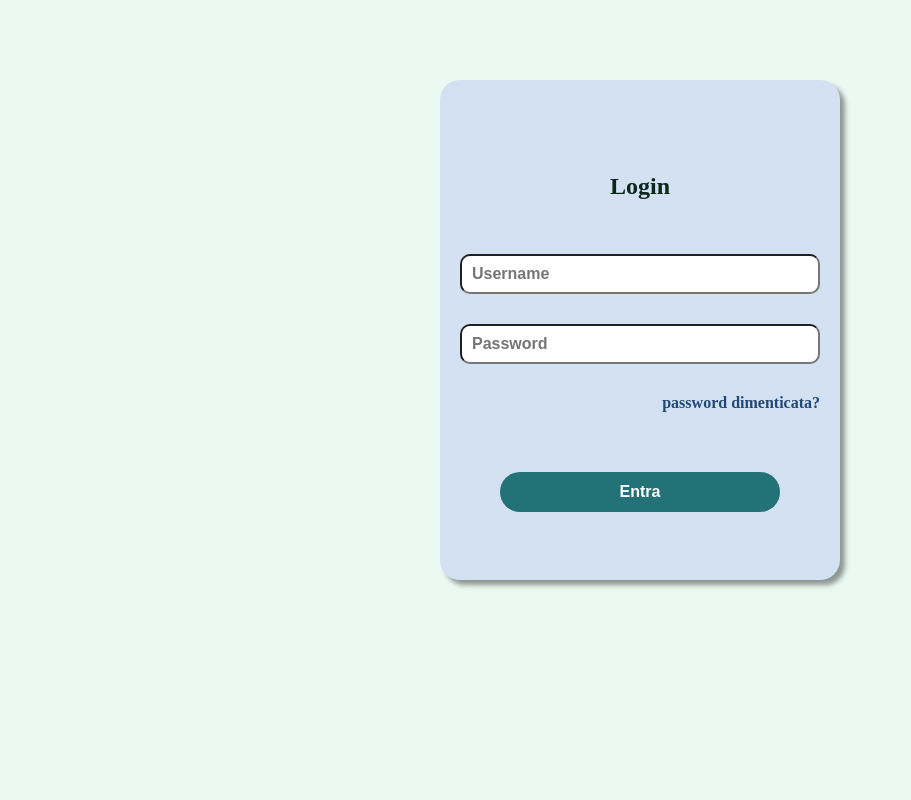
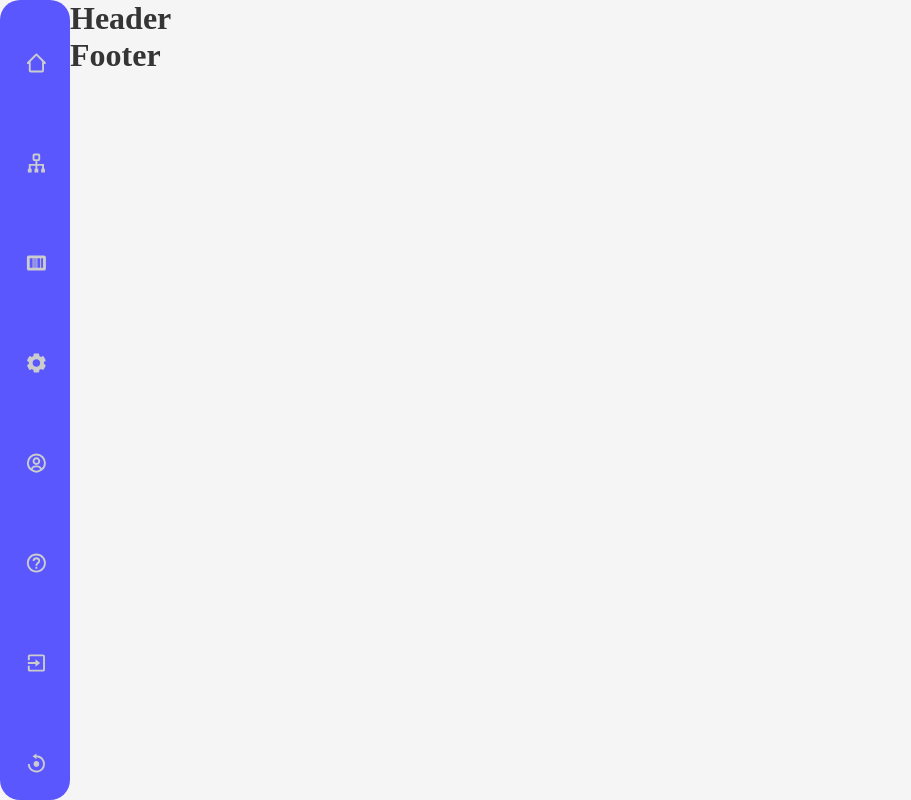
Before and after one commit to ShecktorS/control-board, a React (Vite) app: page / in a window 1280 px wide. Shown: the whole page, without its empty margins (0-911 px from the left). Built offline with nearby package versions, Linux system fonts and the light colour scheme.

Commit message:
implementazione di react-router, icone e sidebar

```diff
--- a/package.json
+++ b/package.json
@@ -13,6 +13,8 @@
     "react": "^18.2.0",
     "react-css-modules": "^4.7.11",
     "react-dom": "^18.2.0",
+    "react-icons": "^4.10.1",
+    "react-router-dom": "^6.14.1",
     "sass": "^1.63.6"
   },
   "devDependencies": {
--- a/src/App.jsx
+++ b/src/App.jsx
@@ -1,31 +1,19 @@
 import { useEffect, useState } from "react";
+import { Outlet } from "react-router-dom";
 import styles from "./App.module.scss";
 
 // ------import pages and components-------
-import LoginPage from "./pages/loginPage";
-import BoardPage from "./pages/boardPage";
+import Sidebar from "./components/sidebar/Sidebar";
 
 function App() {
-  const [personContext, setPersonContext] = useState({
-    name: "",
-    password: "",
-    isLogged: false,
-    type: null,
-  });
   return (
     <div className={styles.App}>
-      {!personContext.isLogged ? (
-        <>
-          <LoginPage
-            setPersonContext={setPersonContext}
-            personContext={personContext}
-          />
-        </>
-      ) : (
-        <>
-          <BoardPage personContext={personContext} />
-        </>
-      )}
+      <Sidebar />
+      <div className={styles.content}>
+        <h1>Header</h1>
+        <Outlet />
+        <h1>Footer</h1>
+      </div>
     </div>
   );
 }
--- a/src/App.module.scss
+++ b/src/App.module.scss
@@ -0,0 +1,12 @@
+.App {
+  margin: 0;
+  padding: 0;
+
+  h1 {
+    margin: 0;
+  }
+
+  .content {
+    padding-left: 70px;
+  }
+}
--- a/src/components/login/Login.jsx
+++ b/src/components/login/Login.jsx
@@ -1,6 +1,10 @@
 import styles from "./index.module.scss";
 
+import { useNavigate } from "react-router-dom";
+
 const Login = ({ setPersonContext, personContext }) => {
+  const navigate = useNavigate();
+
   const admin = { name: "admin", password: "admin" };
   const user = { name: "user", password: "user" };
   const accessRequest = (e) => {
@@ -11,6 +15,7 @@ const Login = ({ setPersonContext, personContext }) => {
     ) {
       setPersonContext({ ...personContext, isLogged: true, type: "admin" });
       console.table(personContext);
+      navigate("/dashboard");
     } else if (
       personContext.name == user.name &&
       personContext.password == user.password
--- a/src/components/sidebar/Sidebar.jsx
+++ b/src/components/sidebar/Sidebar.jsx
@@ -1,4 +1,14 @@
 import styles from "./index.module.scss";
+import {
+  BiHomeAlt2,
+  BiSitemap,
+  BiSolidBarcode,
+  BiHelpCircle,
+  BiUserCircle,
+  BiSolidCog,
+  BiExit,
+  BiReset,
+} from "react-icons/bi";
 
 const Sidebar = () => {
   const reload = () => {
@@ -15,13 +25,54 @@ const Sidebar = () => {
   return (
     <div className={styles.Sidebar}>
       <ul>
-        <li>Dashboard</li>
-        <li>Filiali</li>
-        <li>Prodotti</li>
-        <li>Impostazioni</li>
-        <li>Profilo</li>
-        <li onClick={reload}>Logout</li>
-        <li onClick={resetBranches}>Reset</li>
+        <li>
+          <span>
+            <BiHomeAlt2 />
+          </span>
+          Dashboard
+        </li>
+        <li>
+          <span>
+            <BiSitemap />
+          </span>
+          Filiali
+        </li>
+        <li>
+          <span>
+            <BiSolidBarcode />
+          </span>
+          Prodotti
+        </li>
+        <li>
+          <span>
+            <BiSolidCog />
+          </span>
+          Impostazioni
+        </li>
+        <li>
+          <span>
+            <BiUserCircle />
+          </span>
+          Profilo
+        </li>
+        <li>
+          <span>
+            <BiHelpCircle />
+          </span>
+          Aiuto
+        </li>
+        <li onClick={reload}>
+          <span>
+            <BiExit />
+          </span>
+          Logout
+        </li>
+        <li onClick={resetBranches}>
+          <span>
+            <BiReset />
+          </span>
+          Reset
+        </li>
       </ul>
     </div>
   );
--- a/src/components/sidebar/index.module.scss
+++ b/src/components/sidebar/index.module.scss
@@ -1,25 +1,61 @@
 .Sidebar {
-  height: 400px;
-  width: 300px;
+  box-sizing: border-box;
+  height: 100vh;
+  width: 70px;
+  border-radius: 20px;
+  // padding: 30px;
+  // // display: flex;
+  // justify-content: center;
+  // align-items: center;
+  position: fixed;
+  z-index: 6;
+  overflow: hidden;
+  transition: all 0.4s ease;
+
+  &:hover {
+    width: 300px;
+    ul {
+      li {
+        transform: scale(1);
+      }
+    }
+  }
+
+  background-color: $primary-button;
 
   ul {
+    height: 100%;
+    width: 100%;
+    margin-left: 5px;
+    display: flex;
+    flex-direction: column;
+    justify-content: space-around;
+    transition: all 0.4s ease;
+
     li {
-      margin-bottom: 50px;
+      width: 200px;
+      color: $secondary;
       list-style-type: none;
       cursor: pointer;
-      border-bottom: solid 1px $primary;
-      border-right: solid 1px $primary;
-      border-radius: 10px;
-      border-bottom-left-radius: 0;
       letter-spacing: 2px;
       transition: all 0.35s ease;
+      transform: scale(1.2);
+
+      span {
+        margin-right: 30px;
+        font-size: 19px;
+      }
 
       &:hover {
-        color: $accent;
         transform: scale(1.1);
         border-bottom: hidden;
         border-right: hidden;
+        color: white;
       }
     }
   }
+
+  @media screen and (max-width: 600px) {
+    display: none;
+  }
 }
--- a/src/index.scss
+++ b/src/index.scss
@@ -1,4 +1,6 @@
 body {
-  background-color: $secondary;
+  background-color: $background;
   color: $primary;
+  margin: 0;
+  box-sizing: border-box;
 }
--- a/src/main.jsx
+++ b/src/main.jsx
@@ -1,10 +1,36 @@
 import React from "react";
-import ReactDOM from "react-dom/client";
+import { createRoot } from "react-dom/client";
+import {
+  createBrowserRouter,
+  RouterProvider,
+  Route,
+  createRoutesFromElements,
+} from "react-router-dom";
+
 import App from "./App.jsx";
+import Error from "./pages/Error.jsx";
+import LoginPage from "./pages/loginPage/LoginPage.jsx";
+import BoardPage from "./pages/boardPage/BoardPage.jsx";
 import "./index.scss";
 
-ReactDOM.createRoot(document.getElementById("root")).render(
+const router = createBrowserRouter(
+  createRoutesFromElements(
+    <Route>
+      <Route path="/" element={<App />}>
+        <Route path="pippo" element={<h1>PIPPO</h1>} />
+        <Route path="dashboard" element={<BoardPage />} />
+      </Route>
+      <Route path="login" element={<LoginPage />} />
+      <Route path="*" element={<Error />} /> {/* For ERROR */}
+    </Route>
+  )
+);
+
+const domNode = document.getElementById("root");
+const root = createRoot(domNode);
+
+root.render(
   <React.StrictMode>
-    <App />
+    <RouterProvider router={router} />
   </React.StrictMode>
 );
--- /dev/null
+++ b/src/pages/Error.jsx
@@ -0,0 +1,15 @@
+import { useRouteError } from "react-router-dom";
+
+const Error = () => {
+  const error = useRouteError();
+  console.error(error);
+
+  return (
+    <div className="Error">
+      <h1>Ops...</h1>
+      <p>La pagina che hai richiesto non è stata trovata</p>
+    </div>
+  );
+};
+
+export default Error;
--- a/src/pages/boardPage/BoardPage.jsx
+++ b/src/pages/boardPage/BoardPage.jsx
@@ -2,10 +2,16 @@ import styles from "./index.module.scss";
 import { useState, useEffect } from "react";
 
 import Board from "../../components/board";
-import Sidebar from "../../components/sidebar";
 import Loader from "../../components/loader";
 
-const BoardPage = ({ personContext }) => {
+const BoardPage = () => {
+  const [personContext] = useState({
+    name: "admin",
+    password: "admin",
+    isLogged: true,
+    type: "admin",
+  });
+
   const [showMsg, setShowMsg] = useState(true);
   const [loader, setLoader] = useState(true);
 
@@ -18,19 +24,11 @@ const BoardPage = ({ personContext }) => {
 
   return (
     <div className={styles.BoardPage}>
-      <h1 className={styles.header}>
-        Benvenuto{" "}
-        <span style={{ textDecoration: "underline" }}>
-          {personContext.name}
-        </span>
-      </h1>
       <section className={styles.centralSection}>
-        <Sidebar />
         {loader ? (
           <Loader />
         ) : (
           <>
-            <hr />
             <Board personContext={personContext} />
           </>
         )}
--- a/src/pages/loginPage/LoginPage.jsx
+++ b/src/pages/loginPage/LoginPage.jsx
@@ -1,7 +1,15 @@
 import styles from "./index.module.scss";
 import Login from "../../components/login";
+import { useState } from "react";
 
-const LoginPage = ({ setPersonContext, personContext }) => {
+const LoginPage = () => {
+  const [personContext, setPersonContext] = useState({
+    name: "",
+    password: "",
+    isLogged: false,
+    type: null,
+  });
+
   return (
     <div className={styles.LoginPage}>
       <Login
--- a/src/scss/_variables.scss
+++ b/src/scss/_variables.scss
@@ -1,7 +1,14 @@
-$primary: #0b281b;
-$primary-alpha: #0b281b30;
-$secondary: #ebf9f3;
-$primary-button: #227277;
+$primary: #353535;
+$primary-alpha: #35353537;
+$secondary: #cccccc;
+$primary-button: #5a57ff;
 $primary-button-light: #34858b;
 $secondary-button: #d4e1f2;
-$accent: #224877;
+$accent: #ff5789;
+$background: #f5f5f5;
+
+// $text: #353535;
+// $background: #cccccc;
+// $primary: #5a57ff;
+// $secondary: #f5f5f5;
+// $accent: #ff5789;
```
Also changed, not shown: 1 other file (tests, documents, lock files or other folders).
